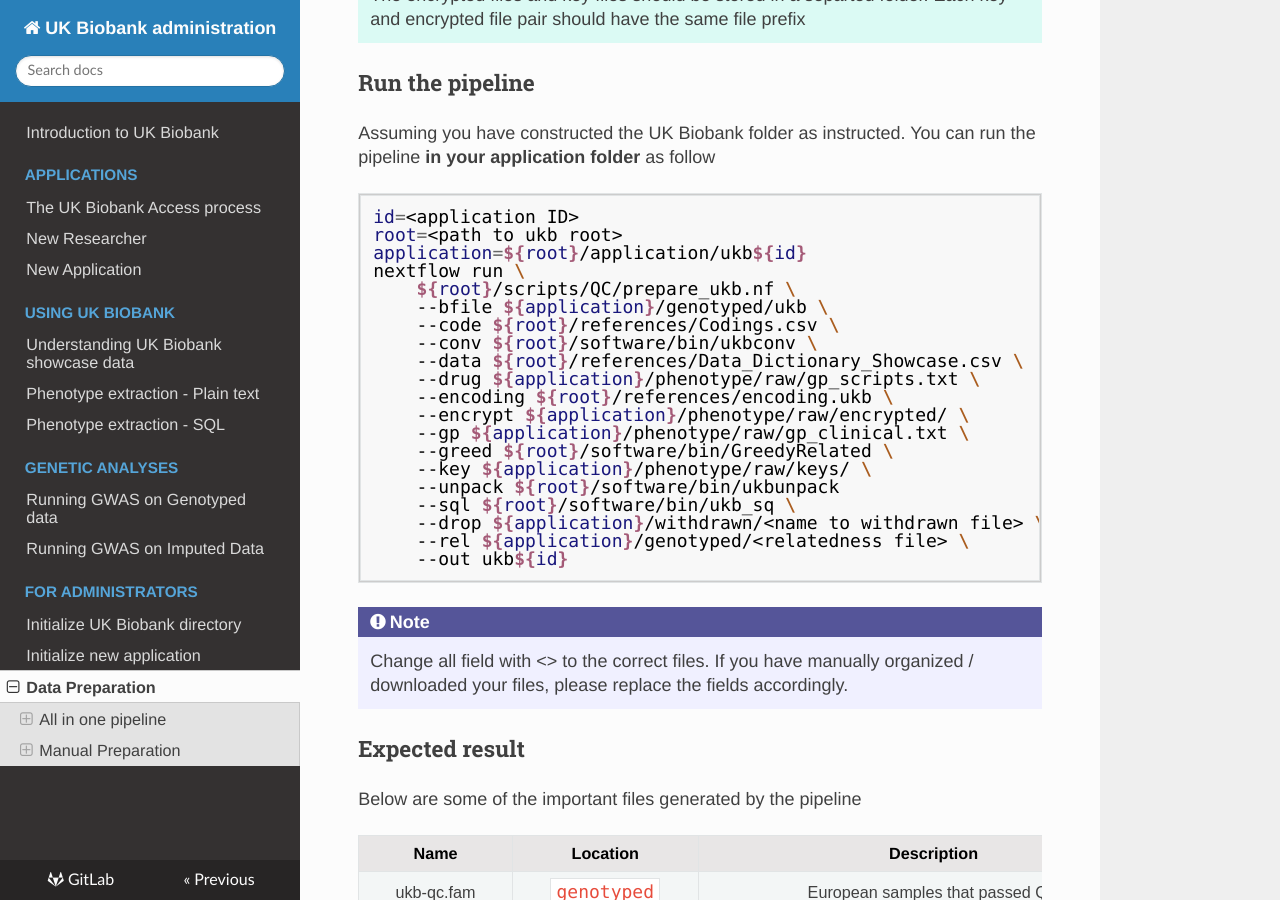
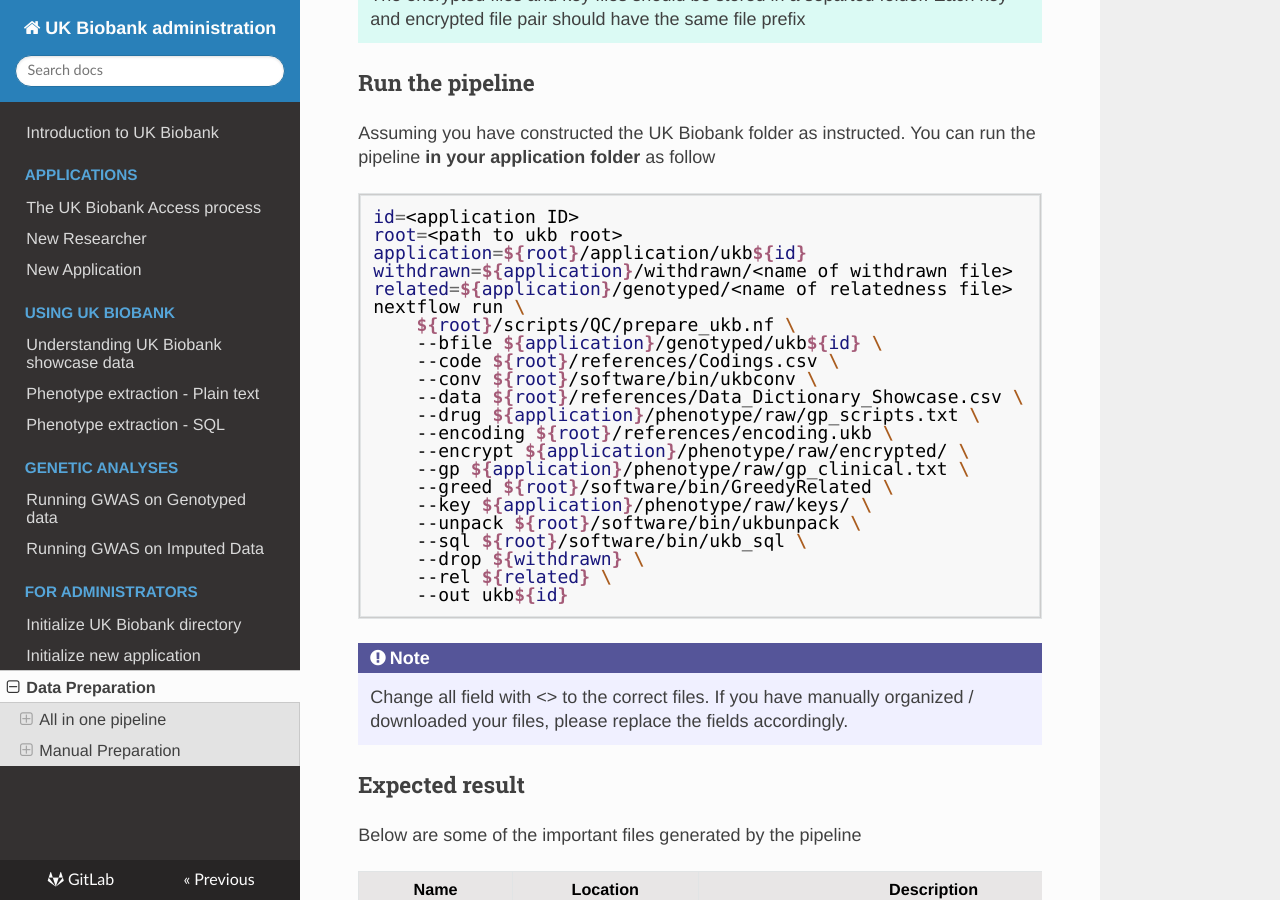
Before and after one commit to garethmarkel/ukb-administration, an MkDocs documentation site: the page built from docs/admin/master_generation.md, in a window 1280 px wide and 900 px high, scrolled down 1482 px. Built offline with MkDocs 1.6.1, drawn with Linux system fonts in a browser that asks for light colours; comment, search, counter and statistics services are not loaded.

Commit message:
Update master_generation.md

````diff
--- a/docs/admin/master_generation.md
+++ b/docs/admin/master_generation.md
@@ -41,9 +41,11 @@ You can run the pipeline **in your application folder** as follow
 id=<application ID>
 root=<path to ukb root>
 application=${root}/application/ukb${id}
+withdrawn=${application}/withdrawn/<name of withdrawn file>
+related=${application}/genotyped/<name of relatedness file>
 nextflow run \
     ${root}/scripts/QC/prepare_ukb.nf \
-    --bfile ${application}/genotyped/ukb \
+    --bfile ${application}/genotyped/ukb${id} \
     --code ${root}/references/Codings.csv \
     --conv ${root}/software/bin/ukbconv \
     --data ${root}/references/Data_Dictionary_Showcase.csv \
@@ -53,10 +55,10 @@ nextflow run \
     --gp ${application}/phenotype/raw/gp_clinical.txt \
     --greed ${root}/software/bin/GreedyRelated \
     --key ${application}/phenotype/raw/keys/ \
-    --unpack ${root}/software/bin/ukbunpack
-    --sql ${root}/software/bin/ukb_sq \
-    --drop ${application}/withdrawn/<name to withdrawn file> \
-    --rel ${application}/genotyped/<relatedness file> \
+    --unpack ${root}/software/bin/ukbunpack \
+    --sql ${root}/software/bin/ukb_sql \
+    --drop ${withdrawn} \
+    --rel ${related} \
     --out ukb${id}
 ```
 
````
